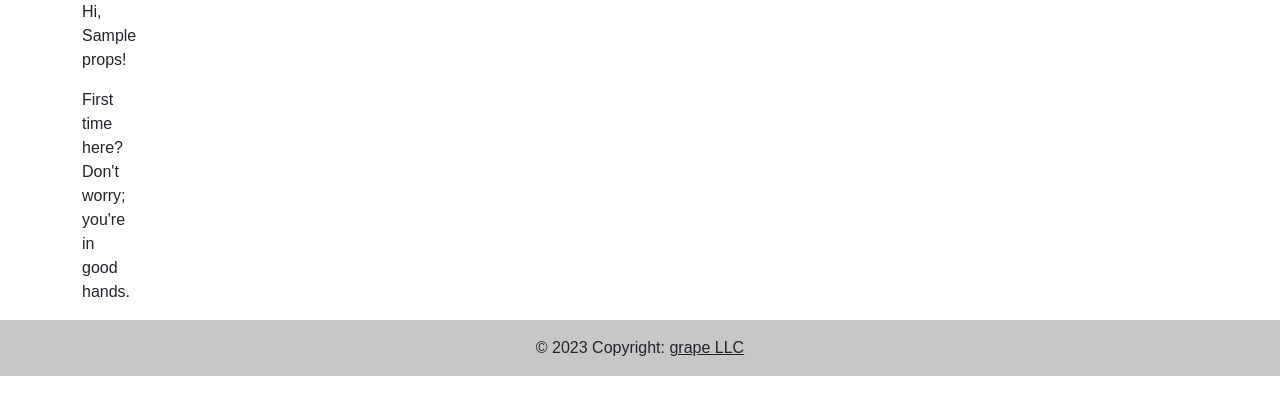
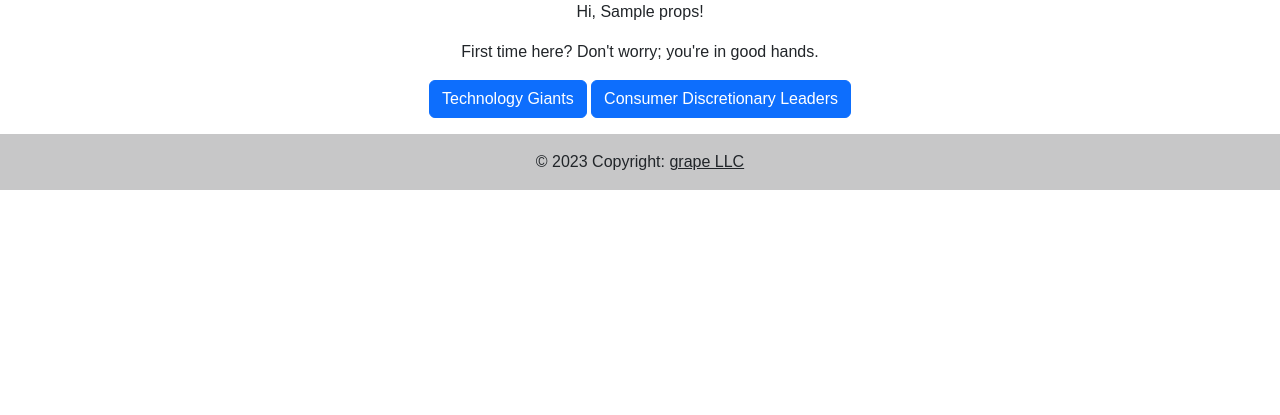
Before and after one commit to laurasfelix/Grape-financial-advisor, a Flask app: template templates/bundle_offer.html in a window 1280 px wide. Shown: the part 91-506 px from the top of the page. Run offline with Flask 3, Linux system fonts and the light colour scheme; the template is opened without the code that fills it: most values are stand-ins (such as "Sample title", 1, 10 or a date in 2020).

Commit message:
Update 1

```diff
--- a/templates/bundle_offer.html
+++ b/templates/bundle_offer.html
@@ -56,25 +56,115 @@
 
       <div class="container">
         <div class="row">
-          <div class="col-1">
-            <div class="col-5">
 
               <p> Hi, {{props}}! </p>
               {%if props in all_names%}
-              <p> Long time no see!</p>
+
+        </div>
+        <div class = "row">
+            <p> Long time no see!</p>
               {%else%}
               <p> First time here? Don't worry; you're in good hands.</p>
               {%endif%}
+        </div>
+<!-- # Options Collapse Buttons -->
+        <p>
+          <!-- <a class="btn btn-primary" data-bs-toggle="collapse" href="#collapseExample" role="button" aria-expanded="false" aria-controls="collapseExample">
+            Technology Giants
+          </a> -->
+          <button class="btn btn-primary" type="button" data-bs-toggle="collapse" data-bs-target="#collapseExample" aria-expanded="false" aria-controls="collapseExample">
+            Technology Giants
+          </button>
+          <button class="btn btn-primary" type="button" data-bs-toggle="collapse" data-bs-target="#collapseExample2" aria-expanded="false" aria-controls="collapseExample">
+            Consumer Discretionary Leaders
+          </button>
 
+        </p>
+        <div class="collapse" id="collapseExample">
+          <div class="card card-body">
+            <!-- # Body inside the Collapse Feature -->
+            Some placeholder content for the collapse component. This panel is hidden by default but revealed when the user activates the relevant trigger.
+            <div class = "row">
+              <h1> Option 1 :: Technology Giants </h1>
+              <div class = "col-4">
+              <li> Apple Inc. (AAPL) </li>
+              <li> Microsoft Corporation (MSFT) </li>
+              <li> Alphabet Inc. (GOOG) </li>
+              <li> Facebook, Inc. (META) </li>
             </div>
-            <div class="col-1">
+            <div class = "col-4">
+              <style>
+                #sampleChart {
+                   max-width: 300px;
+                   height: 150px; }
+                * {   text-align: center;}
+             </style>
+             <script src = "https://cdnjs.cloudflare.com/ajax/libs/Chart.js/2.9.4/Chart.js">
+             </script>
+          <canvas id = "pieChart"> </canvas>
+             <script>
+                let canvas = document.getElementById("pieChart");
+                new Chart(canvas, {
+                   type: "pie",
+                   data: {
+                      labels: ["Apple", "Microsoft", "Amazon", "Alphabet", "Meta"],
+                      datasets: [{
+                         backgroundColor: ["blue", "red", "green", "purple", "yellow"],
+                         borderWidth: 10,
+                         data: [455, 240, 55, 100, 200, 300]
+                      }]
+                   },
+                });
+             </script>
+             </div>
 
             </div>
           </div>
+        </div>
+<!-- Second Button Content -->
+        <div class="collapse" id="collapseExample2">
+          <div class="card card-body">
+            <!-- # Body inside the Collapse Feature -->
+            Some placeholder content for the collapse component. This panel is hidden by default but revealed when the user activates the relevant trigger.
+            <div class = "row">
+              <h1> Option 2 :: Consumer Discretionary Leaders </h1>
+              <li> The Walt Disney Company </li>
+              <li> Nike, Inc. (NKE) </li>
+              <li> Starbucks Corporation (SBUX) </li>
+              <li> McDonald’s Corporation (MCD) </li>
+              <li> The Coca-Cola Company (KO) </li>
+              <style>
+                #sampleChart {
+                   max-width: 300px;
+                   height: 150px; }
+                * {   text-align: center;}
+             </style>
+             <script src = "https://cdnjs.cloudflare.com/ajax/libs/Chart.js/2.9.4/Chart.js">
+             </script>
+          <canvas id = "pieChart"> </canvas>
+             <script>
+                let canvas = document.getElementById("pieChart");
+                new Chart(canvas, {
+                   type: "pie",
+                   data: {
+                      labels: ["Apple", "Microsoft", "Amazon", "Alphabet", "Meta"],
+                      datasets: [{
+                         backgroundColor: ["blue", "red", "green", "purple", "yellow"],
+                         borderWidth: 10,
+                         data: [455, 240, 55, 100, 200, 300]
+                      }]
+                   },
+                });
+             </script>
 
+            </div>
+          </div>
         </div>
 
 
+
+
+      <!-- ????????   -->
       </div>
 
 
```
